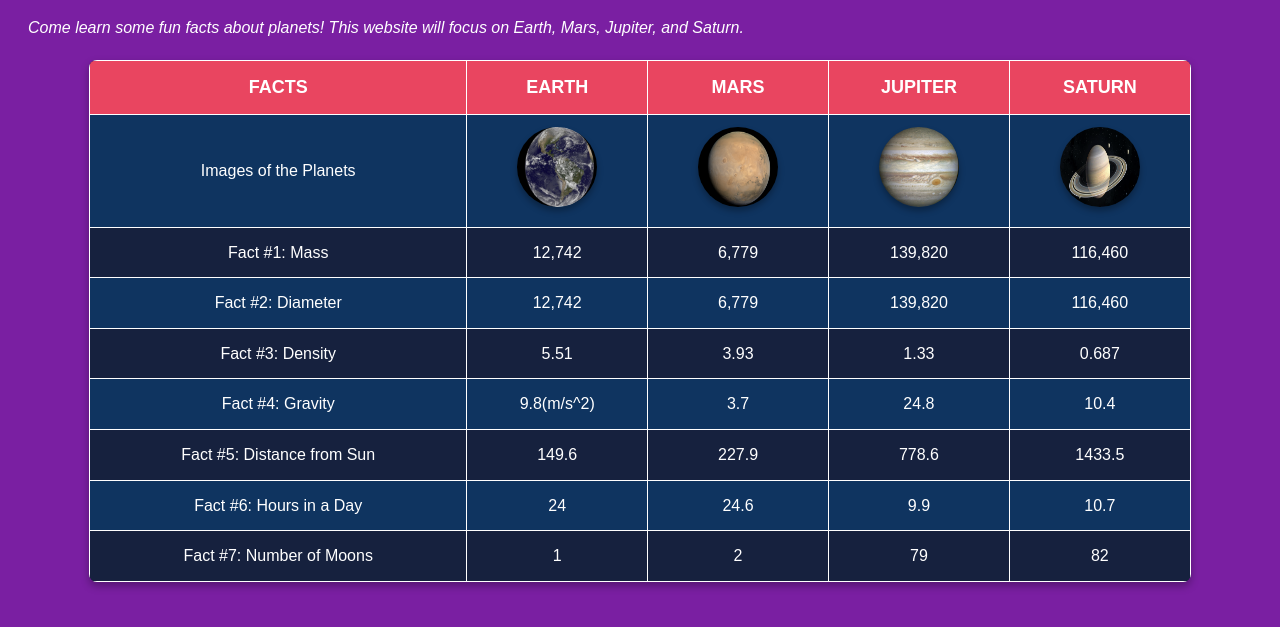
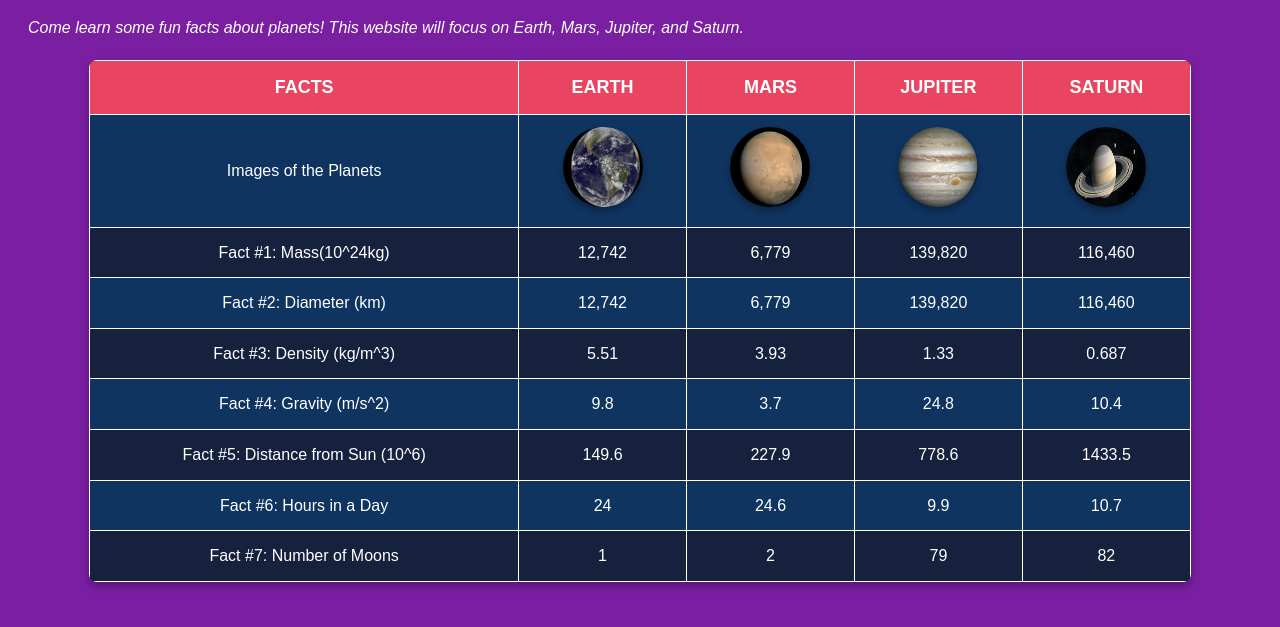
Before and after one commit to mpervaiz25/styleHTMLTable, a plain HTML site: page index.html in a window 1280 px wide. Shown: the part 131-758 px from the top of the page. Drawn offline with Linux system fonts and the light colour scheme.

Commit message:
adding metrics

```diff
--- a/index.html
+++ b/index.html
@@ -27,35 +27,35 @@
       <td><img src="images/saturn.png" alt="Space view of planet Saturn"></td>
     </tr>
     <tr>
-      <td>Fact #1: Mass</td>
+      <td>Fact #1: Mass(10^24kg)</td>
       <td>12,742</td>
       <td>6,779</td>
       <td>139,820</td>
       <td>116,460</td>
     </tr>
     <tr>
-      <td>Fact #2: Diameter</td>
+      <td>Fact #2: Diameter (km)</td>
       <td>12,742</td>
       <td>6,779</td>
       <td>139,820</td>
       <td>116,460</td>
     </tr>
     <tr>
-      <td>Fact #3: Density</td>
+      <td>Fact #3: Density (kg/m^3)</td>
       <td>5.51</td>
       <td>3.93</td>
       <td>1.33</td>
       <td>0.687</td>
     </tr>
     <tr>
-      <td>Fact #4: Gravity</td>
-      <td>9.8(m/s^2)</td>
+      <td>Fact #4: Gravity (m/s^2)</td>
+      <td>9.8</td>
       <td>3.7</td>
       <td>24.8</td>
       <td>10.4</td>
     </tr>
     <tr>
-      <td>Fact #5: Distance from Sun</td>
+      <td>Fact #5: Distance from Sun (10^6)</td>
       <td>149.6</td>
       <td>227.9</td>
       <td>778.6</td>
```
